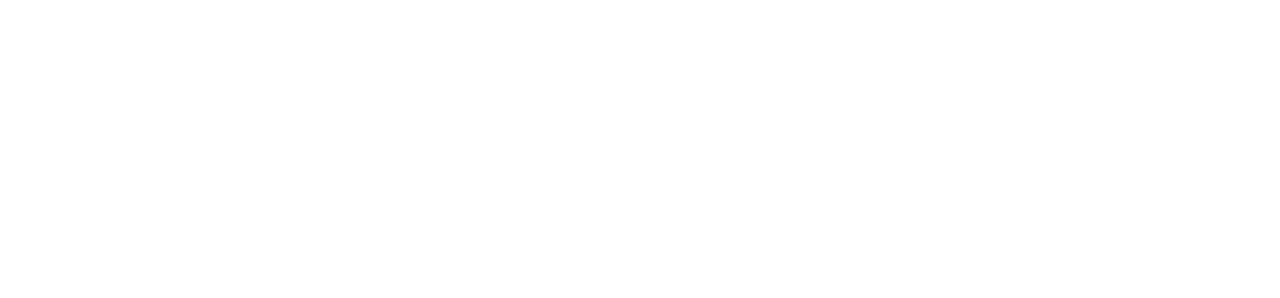
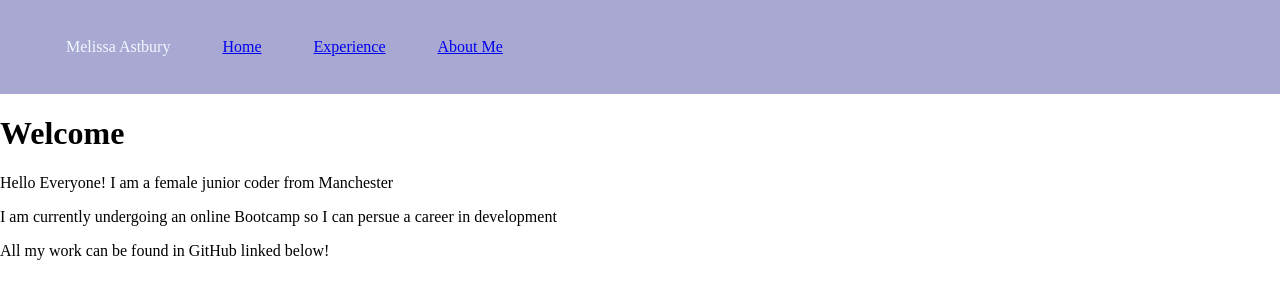
Before and after one commit to MelissaAstbury/Personal-Site, a plain HTML site: page index.html in a window 1280 px wide. Drawn offline with Linux system fonts and the light colour scheme.

Commit message:
set up for my Website

```diff
--- a/index.css
+++ b/index.css
@@ -0,0 +1,18 @@
+body {
+  margin: 0;
+}
+
+header {
+  background-color: rgb(168, 168, 211);
+  padding: 22px 0;
+  color: aliceblue;
+}
+
+.nav-ul {
+  list-style-type: none;
+  display: flex;
+}
+
+.nav-ul li {
+  padding: 0 26px;
+}
--- a/index.html
+++ b/index.html
@@ -4,7 +4,24 @@
     <meta charset="UTF-8" />
     <meta name="viewport" content="width=device-width, initial-scale=1.0" />
     <meta http-equiv="X-UA-Compatible" content="ie=edge" />
-    <title>Document</title>
+    <title>Melissa Astbury</title>
+    <link rel="stylesheet" href="index.css" />
   </head>
-  <body></body>
+  <body>
+    <header>
+      <ul class="nav-ul">
+        <li>Melissa Astbury</li>
+        <li><a href="index.html">Home</a></li>
+        <li><a href="experience.html">Experience</a></li>
+        <li><a href="aboutme.html">About Me</a></li>
+      </ul>
+    </header>
+    <h1>Welcome</h1>
+    <p>Hello Everyone! I am a female junior coder from Manchester</p>
+    <p>
+      I am currently undergoing an online Bootcamp so I can persue a career in
+      development
+    </p>
+    <p>All my work can be found in GitHub linked below!</p>
+  </body>
 </html>
```
Also changed, not shown: aboutme.html (+13 -2 lines), experience.html (+13 -2 lines), aboutme.css (deleted), experience.css (deleted).
